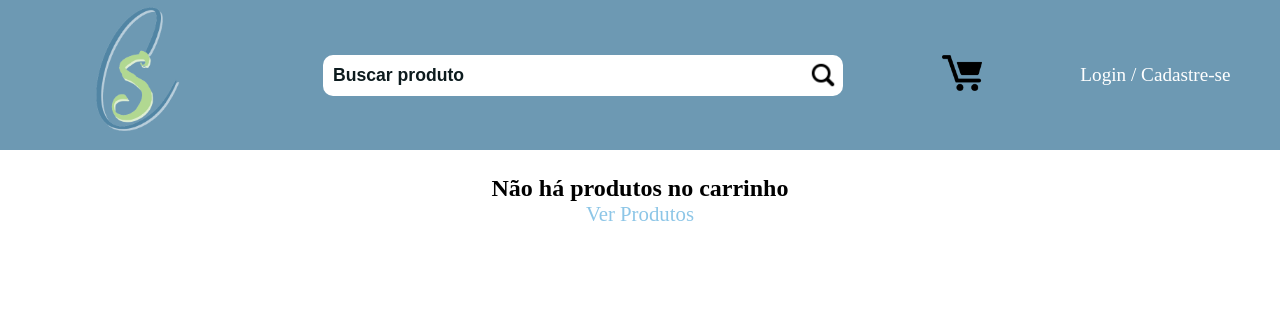
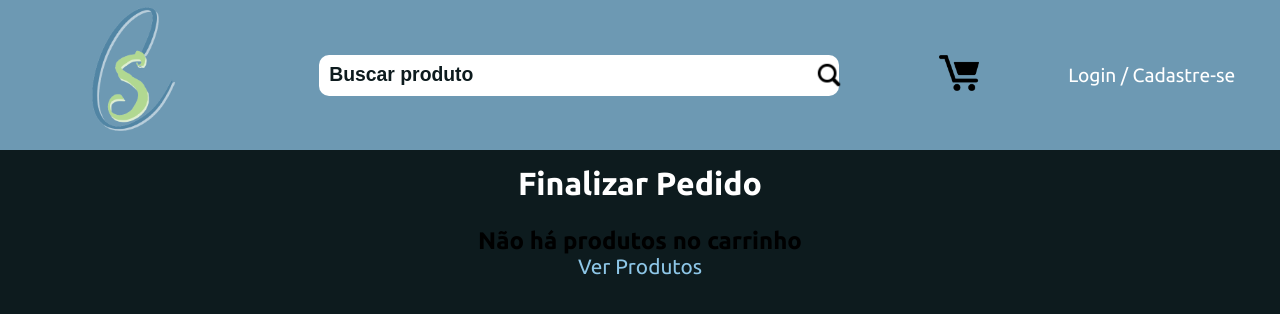
Before and after one commit to CorreaJo/projeto-final-pw2, a PHP site: page /pedido/finalizar-pedido.php in a window 1280 px wide. Shown: the top 314 px of the page. Run offline with PHP 8.4, Linux system fonts and the light colour scheme.

Commit message:
finalizar epdido

```diff
--- a/public/css/cabecalho.css
+++ b/public/css/cabecalho.css
@@ -1,7 +1,13 @@
 @charset "UTF-8";
+
+@import url('https://fonts.googleapis.com/css2?family=Ubuntu:ital,wght@0,300;0,400;0,500;0,700;1,300;1,400;1,500;1,700&display=swap');
 
 * {
     margin: 0;
+}
+
+body {
+    font-family: 'Ubuntu', sans-serif;
 }
 
 /* Modal Carrinho */
--- a/public/css/carrinho.css
+++ b/public/css/carrinho.css
@@ -11,7 +11,6 @@
     display: flex;
     margin: 20px;
     justify-content: space-around;
-    max-width: 1200px;
     padding: 15px;
     border-radius: 15px;
     margin: auto;
@@ -25,7 +24,7 @@
     display: flex;
     border: 1px black solid;
     border-radius: 10px;
-    width: 600px;
+    width: 50vw;
     align-items: center;
     margin-bottom: 10px;
     background-color: #6D89B3;
--- /dev/null
+++ b/public/css/finalizar-pedido.css
@@ -0,0 +1,95 @@
+@charset "UTF-8";
+
+body {
+    background-color: #0D1B1E;
+}
+
+.titulo {
+    text-align: center;
+    color: white;
+    margin-top: 15px;
+}
+
+.finalizar-pedido {
+    display: flex;
+    width: 80vw;
+    margin: auto;
+    margin-top: 20px;
+    padding: 10px;
+    justify-content: space-around;
+}
+
+.finalizar-pedido form {
+    display: flex;
+    flex-direction: column;
+    width: 400px;
+    background-color: rgba(0, 0, 255, 0.527);
+    padding: 10px;
+    border-radius: 10px;
+    height: 650px;
+    background-color: #C3DBC5;
+}
+
+form h2 {
+    text-align: center;
+    font-size: 1.8em;
+    margin-bottom: 20px;
+}
+
+label {
+    font-size: 1.3em;
+    font-weight: 500;
+}
+
+input {
+    margin: 10px;
+    border-radius: 5px;
+    border: 0 black solid;
+    padding: 10px;
+    width: 90%;
+}
+
+input::placeholder {
+    color: #0D1B1E;
+    font-size: 1.1em;
+    font-weight: 600;
+}
+
+.finalizar-produto {
+    background-color: #6D89B3;
+    width: 25vw;
+    display: grid;
+    grid-template-columns: 1fr 2fr;
+    grid-template-rows: 2;
+    align-items: center;
+    padding: 10px;
+    border-radius: 10px;
+    margin-bottom: 10px;
+
+}
+
+.finalizar-produto img {
+    width: 150px;
+    grid-row: span 2;
+    border-radius: 10px;
+    margin-right: 10px;
+}
+
+.botao-finalizar {
+    background-color: #576c8a;
+    text-align: center;
+    width: 200px;
+    margin: auto;
+    padding: 10px;
+    border-radius: 10px;
+}
+
+.botao-finalizar a {
+    color: white;
+    font-size: 1.5em;
+    text-decoration: none;
+}
+
+.botao-finalizar a:hover {
+    text-decoration: underline;
+}
--- a/views/funcionario/produto/insertProduto.php
+++ b/views/funcionario/produto/insertProduto.php
@@ -29,7 +29,6 @@ if($imagem['name'] != ""){
 $con = conexao();
 $insert = NovoProduto($nome, $cor, $desc, $categoria, $preco, $to, $estoque, $tamanho);
 
-
 $queryProduto = mysqli_query($con, $insert);
 $idProduto = mysqli_insert_id($con);
 
--- a/views/pedido/finalizar-pedido.php
+++ b/views/pedido/finalizar-pedido.php
@@ -2,16 +2,53 @@
 require "../../components/cabecalho.php";
 
 $totalValor = 0;
+?>
+
+<!DOCTYPE html>
+<html lang="pt-br">
+<head>
+    <meta charset="UTF-8">
+    <meta http-equiv="X-UA-Compatible" content="IE=edge">
+    <meta name="viewport" content="width=device-width, initial-scale=1.0">
+    <title>Finalizar Pedido</title>
+    <link rel="stylesheet" href="../../public/css/finalizar-pedido.css">
+</head>
+<body>
+    <h1 class="titulo">Finalizar Pedido</h1>
+    <?php
 
     if(isset($_SESSION["carrinho"])){
+        ?>
+            <div class="finalizar-pedido">
+                <div>
+                    <form action="#">
+                        <h2>Entrega do Pedido</h2>
+                        <label for="nome">Nome</label>
+                        <input type="text" value="<?=$_SESSION["nome"]?>" id="nome">
+                        <label for="cpf">CPF</label>
+                        <input type="text" value="<?=$_SESSION["cpf"]?>" id="cpf">
+                        <label for="tel">Telefone</label>
+                        <input type="text" value="<?=$_SESSION["telefone"]?>" id="tel">
+                        <label for="endereco">Endereço</label>
+                        <input type="text" value="<?=$_SESSION["endereco"]?>" id="endereco">
+                        <label for="email">Email</label>
+                        <input type="text" value="<?=$_SESSION["email"]?>" id="email">
+                        <label for="entrega">Entrega</label>
+                        <input type="text" name="entrega" id="entrega">
+                        <label for="cep">Cep:</label>
+                        <input type="text" name="cep" id="cep">
+                    </form>
+                </div>
+                <div>
+                    <?php
                     foreach($_SESSION["carrinho"] as $key => $value){
                         $nome = $value["nome"];
                         $nomeProduto = mb_strimwidth("$nome", 0, 20);
                         ?>
-            <div class="produtos-modal">
+                            <div class="finalizar-produto">
                                 <img class="" src="<?=$value["imagem"]?>" alt="">
                                 <h2><?=$nomeProduto?></h2>
-                <h3>R$<?=$value["preco"]?></h3>
+                                <h3>R$<?=$value["preco"]?> x <?=$value["qtd"]?></h3>
                             </div>
                         <?php
                         $qtd = intval($value["qtd"]);
@@ -20,9 +57,12 @@ if(isset($_SESSION["carrinho"])){
                         $valorTotal = number_format($totalValor, 2, ",", "");
                     }
                     ?>
-    <div class="finalizar">
+                    <div class="botao-finalizar">
                         <a href="processamentoEstoque.php">Finalizar Pedido</a>
                     </div>
+                </div>
+            </div>
+
         <h3>Total: <?=$valorTotal?></h3>
         <?php
     } else {
@@ -35,3 +75,5 @@ if(isset($_SESSION["carrinho"])){
     }
 
     ?>
+</body>
+</html>
```
Also changed, not shown: public/imagens/forum-adidas.webp (added), public/imagens/forum-adidas2.webp (added), public/imagens/forum-adidas3.webp (added). Lines whose indentation alone changed are shown as unchanged.
